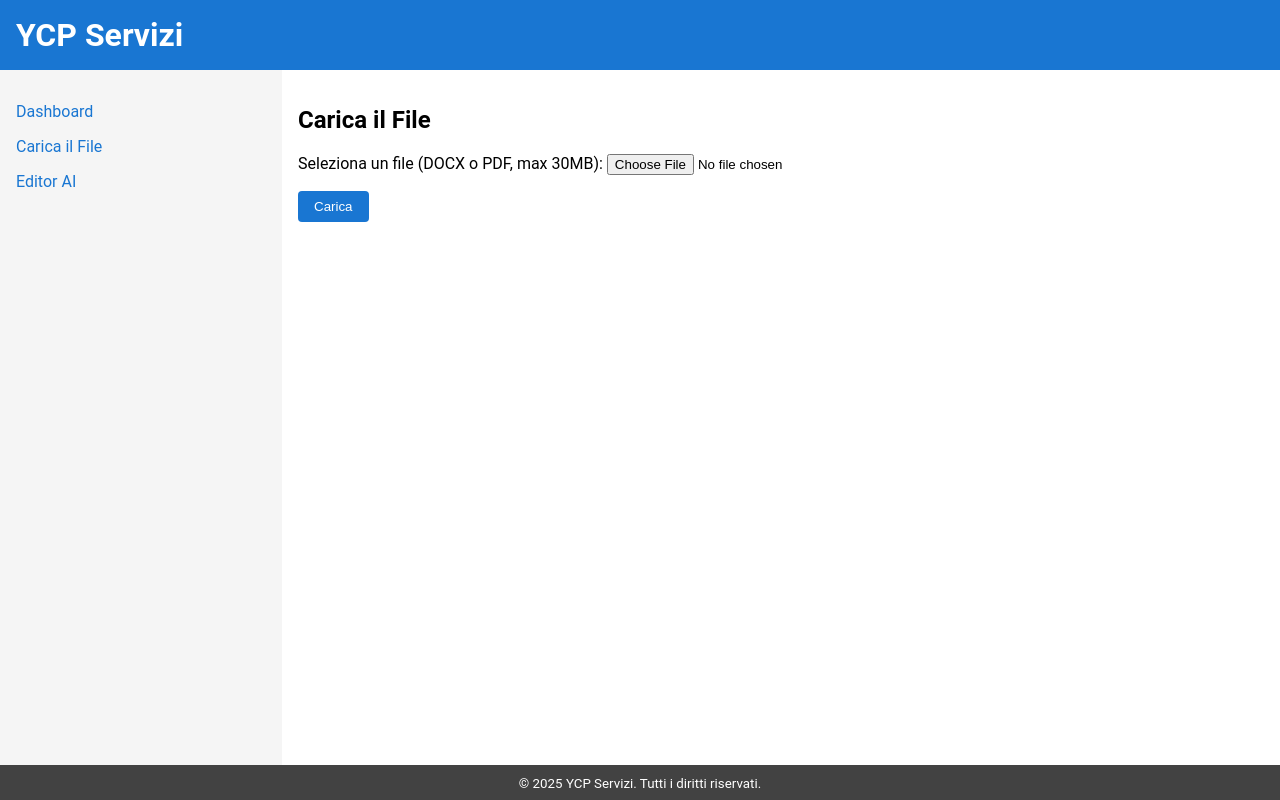
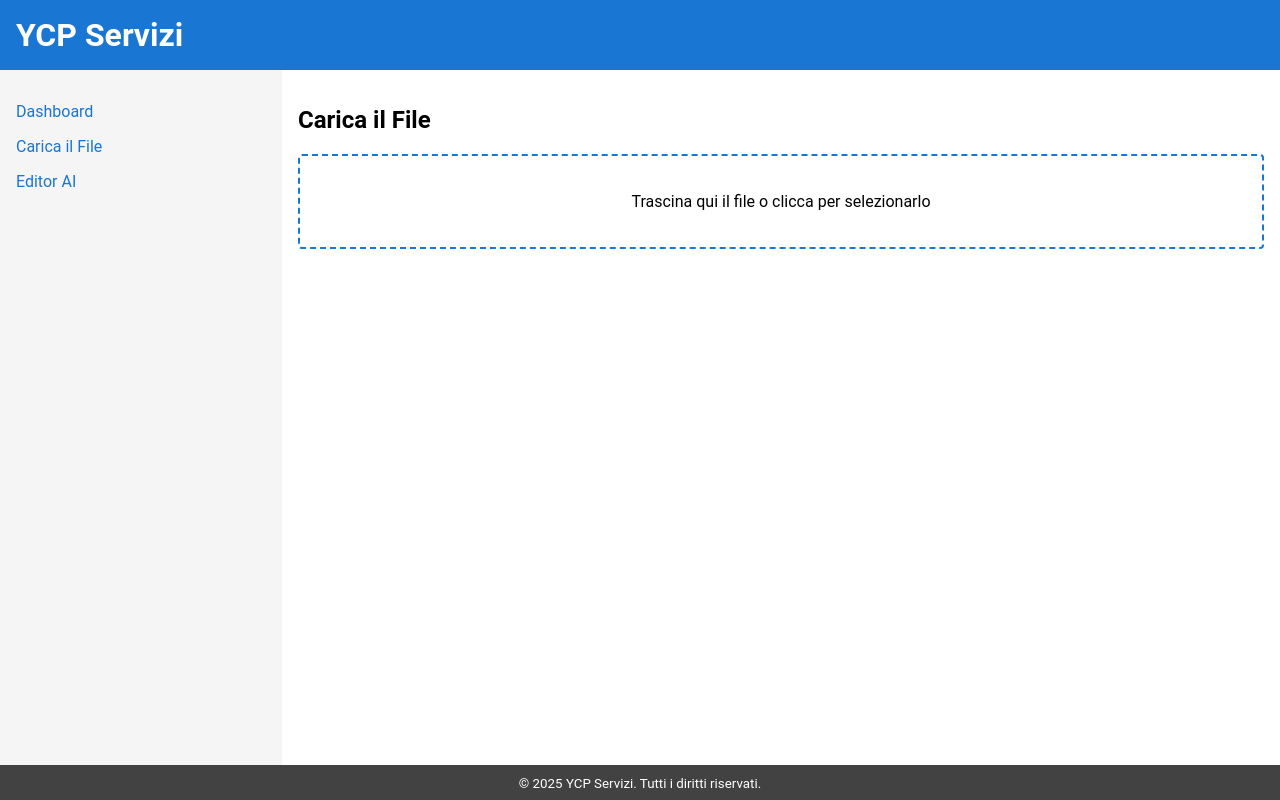
Before and after one commit to MarcoLP1822/YCP-Servizi, a Next.js app: page /upload in a window 1280 px wide. Built offline with nearby package versions, Linux system fonts and the light colour scheme.

Commit message:
aggiornato la pagina di upload per integrare il componente FileUploader e inviare il file al backend

```diff
--- a/pages/upload.tsx
+++ b/pages/upload.tsx
@@ -1,64 +1,106 @@
 /**
  * @fileoverview
- * Questa pagina gestisce il caricamento dei file.
- * Utilizza il componente Layout per mantenere una struttura coerente.
+ * Questa pagina gestisce il caricamento dei file, utilizzando il componente FileUploader
+ * per consentire agli utenti di selezionare un file (DOCX o PDF) e inviarlo al backend.
+ * Il file viene inviato tramite una richiesta POST all'endpoint /api/upload, che lo processa,
+ * estrae il testo, esegue l'analisi tecnica e salva i metadati nel database.
  *
  * Key features:
- * - Form per il caricamento dei file.
- * - Istruzioni in italiano per l'utente.
+ * - Integrazione con il componente FileUploader per il caricamento tramite drag-and-drop o selezione.
+ * - Invio del file al backend utilizzando FormData e fetch.
+ * - Visualizzazione dello stato dell'upload, del testo estratto e dei risultati dell'analisi tecnica.
  *
  * @dependencies
- * - React: per la gestione dei componenti.
- * - components/Layout.tsx: per il layout dell'applicazione.
+ * - React: per la gestione dello stato e degli effetti.
+ * - components/Layout.tsx: per la struttura della pagina.
+ * - components/FileUploader.tsx: per la selezione e l'upload del file.
+ * - context/AppContext: per recuperare il token di autenticazione dell'utente.
  *
  * @notes
- * - Il form è di base e in seguito verrà sostituito o integrato con un componente FileUploader.
+ * - L'endpoint /api/upload richiede che l'utente sia autenticato, quindi viene incluso il token JWT
+ *   nell'header Authorization se disponibile.
  */
 
-import React, { useState, ChangeEvent } from 'react';
+import React, { useState, useContext } from 'react';
 import Layout from '../components/Layout';
+import FileUploader from '../components/FileUploader';
+import { AppContext } from '../context/AppContext';
 
 const UploadPage: React.FC = () => {
-  const [selectedFile, setSelectedFile] = useState<File | null>(null);
+  // Recupera le informazioni utente dal contesto per includere il token JWT nella richiesta
+  const { user } = useContext(AppContext) || {};
+
+  // Stato per gestire il messaggio di stato dell'upload
+  const [uploadStatus, setUploadStatus] = useState<string>('');
+  // Stato per memorizzare il testo estratto dal file caricato
+  const [extractedText, setExtractedText] = useState<string>('');
+  // Stato per memorizzare l'analisi tecnica del file
+  const [technicalAnalysis, setTechnicalAnalysis] = useState<any>(null);
 
   /**
-   * Gestisce il cambiamento dell'input file.
-   * @param event L'evento di selezione del file.
+   * Gestisce l'upload del file chiamando l'endpoint API /api/upload.
+   * Utilizza FormData per inviare il file e imposta gli header necessari (incluso il token di autenticazione).
+   *
+   * @param file Il file selezionato dall'utente.
    */
-  const handleFileChange = (event: ChangeEvent<HTMLInputElement>) => {
-    if (event.target.files && event.target.files.length > 0) {
-      setSelectedFile(event.target.files[0]);
-    }
-  };
+  const handleFileUpload = async (file: File) => {
+    // Crea un oggetto FormData e appende il file con la chiave "file"
+    const formData = new FormData();
+    formData.append('file', file);
 
-  /**
-   * Funzione di submit del form.
-   * Attualmente mostra solo un alert con il nome del file selezionato.
-   * In futuro verrà integrato il caricamento sul server.
-   * @param event L'evento di submit del form.
-   */
-  const handleSubmit = (event: React.FormEvent) => {
-    event.preventDefault();
-    if (selectedFile) {
-      alert(`File selezionato: ${selectedFile.name}`);
-      // In futuro: Inviare il file al backend tramite API.
-    } else {
-      alert('Nessun file selezionato.');
+    setUploadStatus('Caricamento in corso...');
+
+    try {
+      const response = await fetch('/api/upload', {
+        method: 'POST',
+        headers: {
+          // Aggiunge l'header Authorization se il token è disponibile
+          ...(user?.token ? { Authorization: `Bearer ${user.token}` } : {}),
+        },
+        body: formData,
+      });
+
+      if (!response.ok) {
+        const errorData = await response.json();
+        setUploadStatus(`Errore: ${errorData.error}`);
+        return;
+      }
+
+      const data = await response.json();
+      setUploadStatus('File caricato con successo!');
+      setExtractedText(data.extractedText);
+      setTechnicalAnalysis(data.technicalAnalysis);
+    } catch (error) {
+      console.error('Errore durante l\'upload:', error);
+      setUploadStatus('Errore durante il caricamento.');
     }
   };
 
   return (
     <Layout>
       <h2>Carica il File</h2>
-      <form onSubmit={handleSubmit}>
+      {/* Utilizza il componente FileUploader per gestire la selezione del file */}
+      <FileUploader
+        onFileSelect={handleFileUpload}
+        maxSize={30 * 1024 * 1024}
+        allowedTypes={[
+          'application/vnd.openxmlformats-officedocument.wordprocessingml.document',
+          'application/pdf',
+        ]}
+      />
+      {uploadStatus && <p>{uploadStatus}</p>}
+      {extractedText && (
         <div>
-          <label htmlFor="fileUpload">Seleziona un file (DOCX o PDF, max 30MB): </label>
-          <input type="file" id="fileUpload" accept=".docx,application/pdf" onChange={handleFileChange} />
+          <h3>Testo Estratto:</h3>
+          <pre>{extractedText}</pre>
         </div>
-        <button type="submit" style={{ marginTop: '1rem', backgroundColor: '#1976D2', color: '#fff', padding: '0.5rem 1rem', border: 'none', borderRadius: '4px' }}>
-          Carica
-        </button>
-      </form>
+      )}
+      {technicalAnalysis && (
+        <div>
+          <h3>Analisi Tecnica:</h3>
+          <pre>{JSON.stringify(technicalAnalysis, null, 2)}</pre>
+        </div>
+      )}
     </Layout>
   );
 };
```
